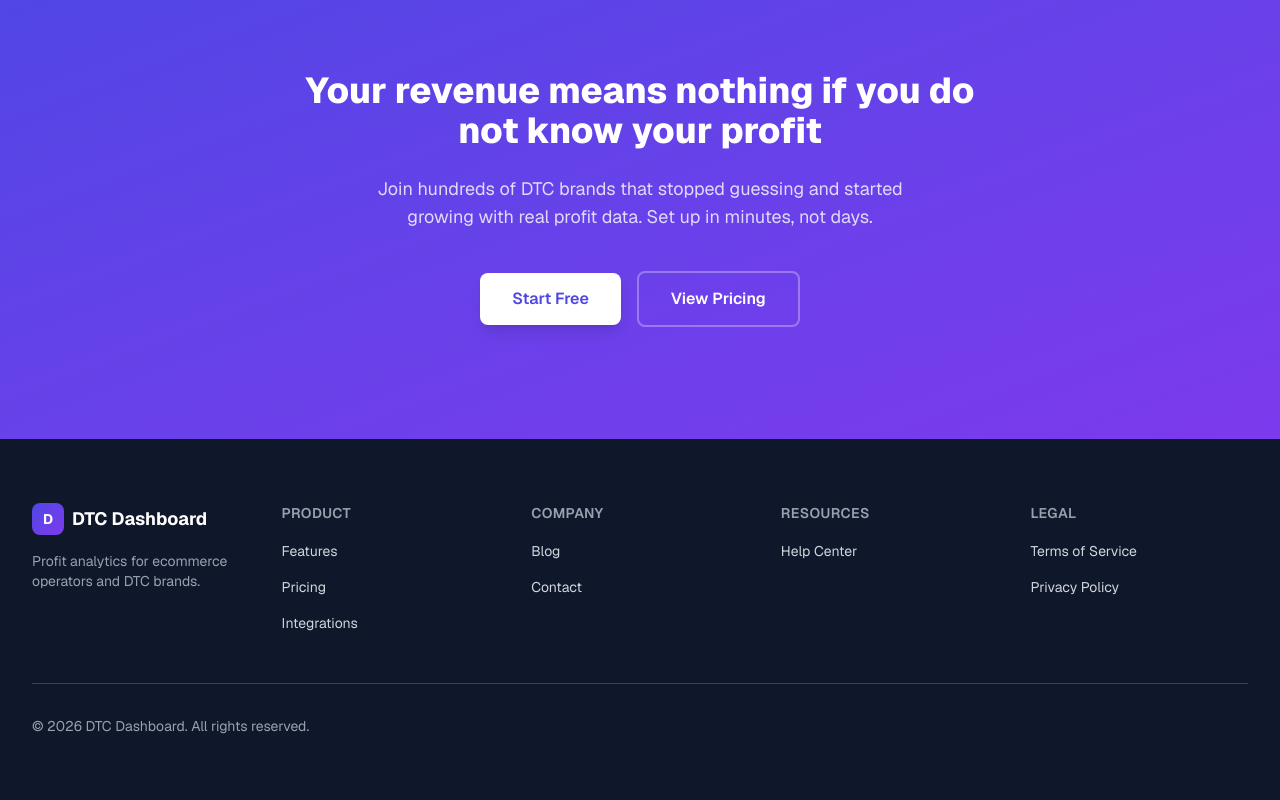
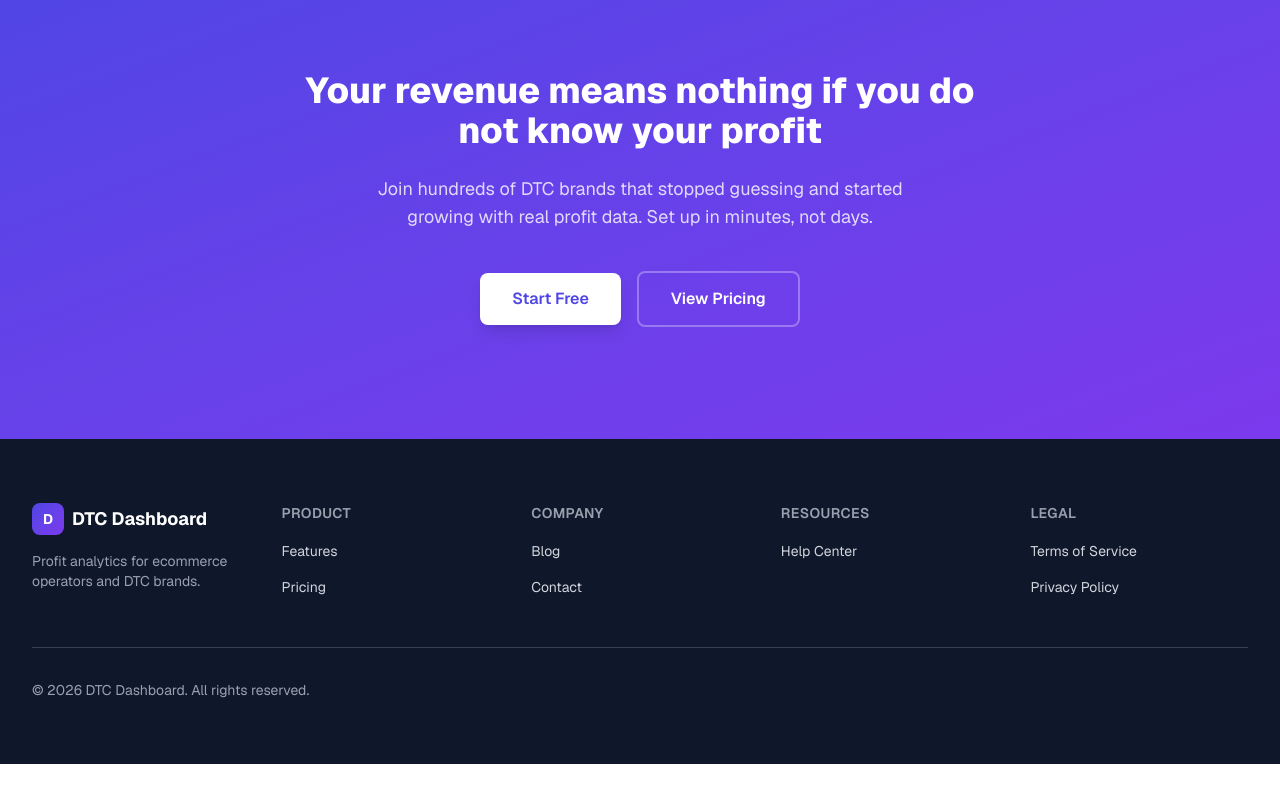
Before and after one commit to couturelp/dtcdashboard_app, a Next.js app: page / in a window 1280 px wide. Shown: the part 4062-4862 px from the top of the page. After the commit the page ends 4826 px from the top, so only its background shows below. Built offline with nearby package versions, Linux system fonts and the light colour scheme.

Commit message:
fix: remove dead /integrations link from marketing footer

```diff
--- a/src/app/(marketing)/_components/marketing-footer.tsx
+++ b/src/app/(marketing)/_components/marketing-footer.tsx
@@ -4,7 +4,6 @@ const FOOTER_LINKS = {
   Product: [
     { href: '/features', label: 'Features' },
     { href: '/pricing', label: 'Pricing' },
-    { href: '/integrations', label: 'Integrations' },
   ],
   Company: [
     { href: '/blog', label: 'Blog' },
```
